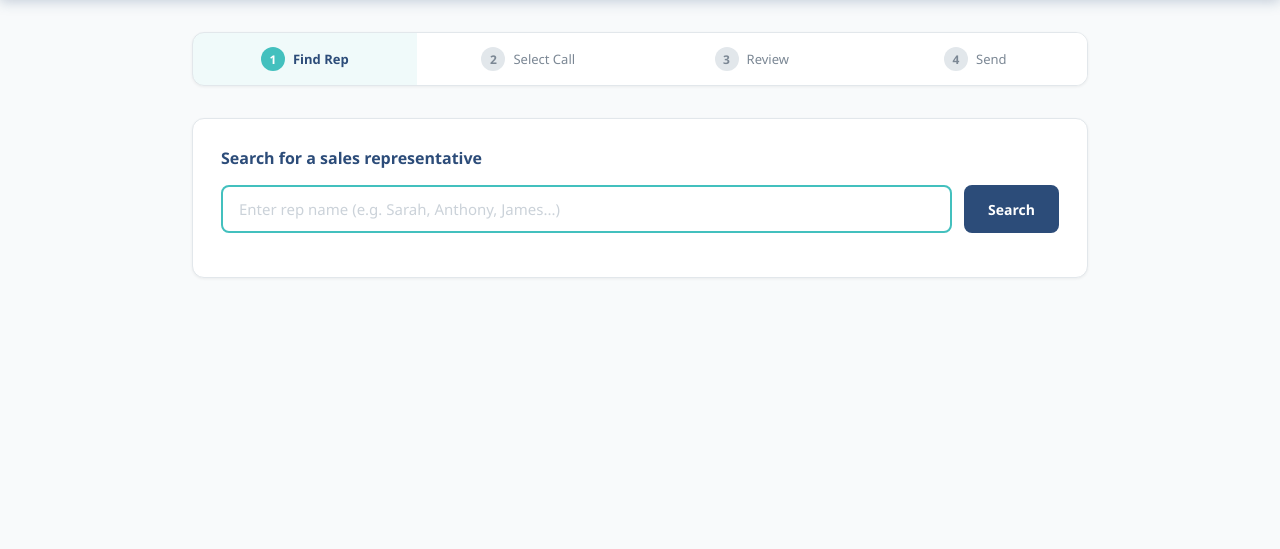
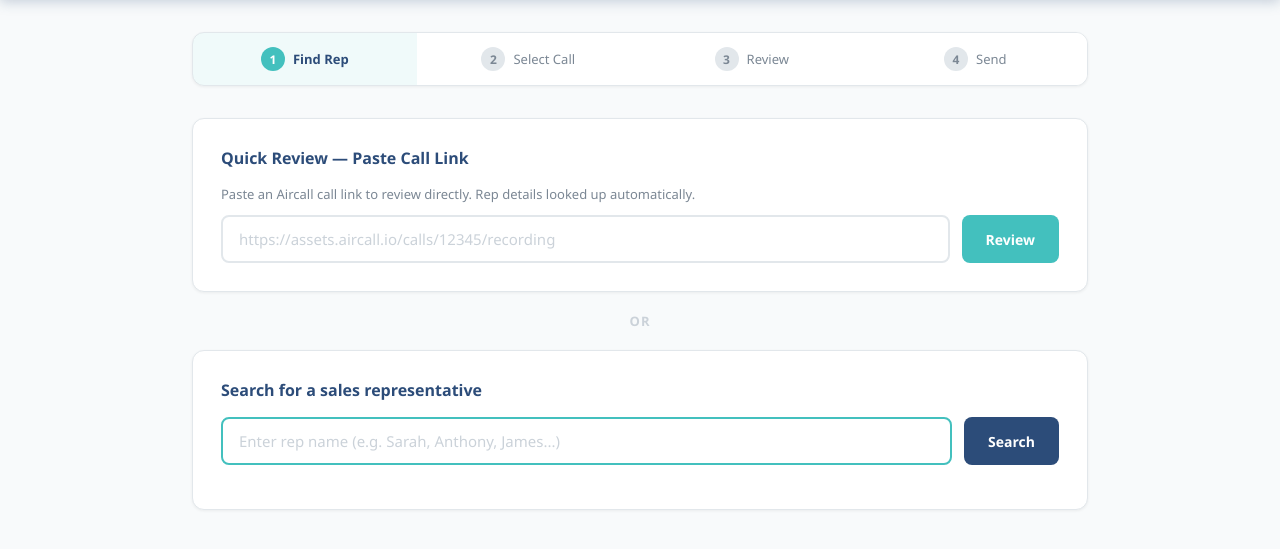
Before and after one commit to Master-Anesu/call-quality-portal, a Flask app: page / in a window 1280 px wide. Shown: the part 67-616 px from the top of the page. Run offline with Flask 3, Linux system fonts and the light colour scheme.

Commit message:
Add Quick Review: paste Aircall link to review directly
Co-Authored-By: Claude Opus 4.6 <noreply@anthropic.com>

```diff
--- a/app.py
+++ b/app.py
@@ -525,6 +525,88 @@ def review_status(job_id):
     return jsonify(job)
 
 
+
+@app.route('/api/start-review-from-link', methods=['POST'])
+def start_review_from_link():
+    """Start a review from a pasted Aircall call link. Looks up call details and rep info."""
+    data = request.json
+    call_id = data.get('call_id', '').strip()
+    if not call_id:
+        return jsonify({'error': 'No call ID provided.'}), 400
+
+    call_result = call_mcp_tool('get_aircall_call_details', {'call_id': call_id})
+    if isinstance(call_result, dict) and call_result.get('error'):
+        return jsonify({'error': f"Could not fetch call: {call_result['error']}"}), 400
+
+    call_data = call_result.get('result', call_result)
+    call_obj = call_data.get('call', call_data) if isinstance(call_data, dict) else {}
+    user_info = call_obj.get('user', {}) if isinstance(call_obj, dict) else {}
+    rep_name = user_info.get('name', '').replace(' - SR', '').replace(' - CSR', '').strip()
+    rep_email = user_info.get('email', '')
+
+    call_direction = call_obj.get('direction', '')
+    raw_dur = call_obj.get('duration', 0)
+    call_duration = round(int(raw_dur) / 60) if raw_dur else 0
+    created_at = call_obj.get('started_at', '') or call_obj.get('created_at', '')
+    call_date = ''
+    if created_at:
+        try:
+            from dateutil import parser as dp
+            call_date = dp.parse(created_at).strftime('%d %b %Y, %I:%M %p')
+        except Exception:
+            call_date = str(created_at)[:19]
+
+    client_phone = call_obj.get('phone_number', '') or ''
+    contact = call_obj.get('contact', {}) or {}
+    client_name = (
+        contact.get('display_name', '') or contact.get('full_name', '')
+        or (f"{contact.get('first_name', '')} {contact.get('last_name', '')}".strip() if contact.get('first_name') else '')
+        or call_obj.get('company_name', '') or 'Unknown'
+    )
+
+    rep_role = ''
+    est_id = ''
+    if rep_name:
+        emp_result = call_mcp_tool('search_employees', {'query': rep_name})
+        if isinstance(emp_result, dict) and not emp_result.get('error'):
+            employees = []
+            inner = emp_result.get('result', emp_result)
+            if isinstance(inner, dict):
+                employees = inner.get('employees', inner.get('results', []))
+            elif isinstance(inner, list):
+                employees = inner
+            for emp in (employees if isinstance(employees, list) else []):
+                emp_email = emp.get('email', '') or emp.get('work_email', '')
+                if emp_email and rep_email and emp_email.lower() == rep_email.lower():
+                    title_raw = emp.get('title', '')
+                    est_match = re.match(r'(EST-\d+)\s*(.*)', title_raw)
+                    est_id = emp.get('employee_id', '') or emp.get('est_id', '') or (est_match.group(1) if est_match else '')
+                    rep_role = emp.get('role', '') or emp.get('job_title', '') or (est_match.group(2) if est_match else title_raw)
+                    fn = emp.get('full_name', '') or emp.get('name', '')
+                    if fn:
+                        rep_name = fn
+                    break
+
+    job_id = str(uuid.uuid4())[:8]
+    jobs[job_id] = {'status': 'running', 'message': 'Fetching call transcript...', 'result': None, 'error': None}
+
+    pipeline_data = {
+        'call_id': call_id, 'rep_name': rep_name, 'rep_email': rep_email,
+        'rep_role': rep_role, 'est_id': est_id, 'call_date': call_date,
+        'call_direction': call_direction, 'call_duration': call_duration,
+        'client_name': client_name, 'client_phone': client_phone,
+    }
+    thread = threading.Thread(target=run_review_pipeline, args=(job_id, pipeline_data), daemon=True)
+    thread.start()
+
+    return jsonify({
+        'job_id': job_id, 'rep_name': rep_name, 'rep_email': rep_email,
+        'rep_role': rep_role, 'est_id': est_id, 'call_date': call_date,
+        'call_direction': call_direction, 'call_duration': call_duration,
+        'client_name': client_name, 'client_phone': client_phone,
+    })
+
+
 def run_review_pipeline(job_id: str, data: dict):
     """Background worker: fetch transcript, score with LLM, generate doc."""
     try:
--- a/templates/index.html
+++ b/templates/index.html
@@ -550,6 +550,16 @@
     <!-- Panel 1: Search -->
     <div class="panel active" id="panel-1">
         <div class="card">
+            <div class="card-title">Quick Review &mdash; Paste Call Link</div>
+            <p class="text-muted" style="margin-bottom: 12px;">Paste an Aircall call link to review directly. Rep details looked up automatically.</p>
+            <div class="search-group">
+                <input type="text" class="search-input" id="call-link-input" placeholder="https://assets.aircall.io/calls/12345/recording" autocomplete="off">
+                <button class="btn btn-teal" id="quick-review-btn" onclick="quickReviewFromLink()">Review</button>
+            </div>
+            <div id="quick-review-error" class="text-muted" style="color: var(--red); margin-top: 8px; display: none;"></div>
+        </div>
+        <div style="text-align: center; color: var(--gray-300); font-size: 13px; font-weight: 600; letter-spacing: 1px; margin-bottom: 20px;">OR</div>
+        <div class="card">
             <div class="card-title">Search for a sales representative</div>
             <div class="search-group">
                 <input type="text" class="search-input" id="search-input"
@@ -698,9 +708,76 @@
     }
 
     // ---- Search ----
-    document.getElementById('search-input').addEventListener('keydown', e => {
-        if (e.key === 'Enter') searchEmployee();
-    });
+    document.getElementById('call-link-input').addEventListener('keydown', e => { if (e.key === 'Enter') quickReviewFromLink(); });
+    document.getElementById('search-input').addEventListener('keydown', e => { if (e.key === 'Enter') searchEmployee(); });
+
+    async function quickReviewFromLink() {
+        const input = document.getElementById('call-link-input').value.trim();
+        const errorDiv = document.getElementById('quick-review-error');
+        errorDiv.style.display = 'none';
+        if (!input) return;
+        let callId = null;
+        const match = input.match(/calls\/(\d+)/);
+        if (match) callId = match[1];
+        else if (/^\d+$/.test(input)) callId = input;
+        if (!callId) { errorDiv.textContent = 'Could not extract call ID from that link.'; errorDiv.style.display = 'block'; return; }
+        const btn = document.getElementById('quick-review-btn');
+        btn.disabled = true; btn.textContent = 'Looking up call...';
+        try {
+            const res = await fetch('/api/start-review-from-link', { method: 'POST', headers: { 'Content-Type': 'application/json' }, body: JSON.stringify({ call_id: callId }) });
+            const data = await res.json();
+            if (!res.ok || data.error) { errorDiv.textContent = data.error || 'Failed to start review'; errorDiv.style.display = 'block'; return; }
+            state.employee = { name: data.rep_name || '', email: data.rep_email || '', role: data.rep_role || '', est_id: data.est_id || '' };
+            state.selectedCall = { id: callId, direction: data.call_direction || '', duration: data.call_duration || '', date: data.call_date || '', phone: data.client_phone || '', contact_name: data.client_name || '' };
+            goToStep(3);
+            pollForQuickReview(data.job_id);
+        } catch (err) { errorDiv.textContent = 'Request failed: ' + err.message; errorDiv.style.display = 'block';
+        } finally { btn.disabled = false; btn.textContent = 'Review'; }
+    }
+
+    function pollForQuickReview(jobId) {
+        const statusBar = document.getElementById('status-bar');
+        const statusText = document.getElementById('status-text');
+        const statusSpinner = document.getElementById('status-spinner');
+        const statusMsg = document.getElementById('status-message');
+        const reviewResult = document.getElementById('review-result');
+        const progressTrack = document.getElementById('progress-track');
+        const progressFill = document.getElementById('progress-fill');
+        statusBar.classList.add('visible'); statusMsg.classList.remove('error');
+        statusSpinner.style.display = 'block'; reviewResult.classList.remove('visible');
+        progressTrack.classList.add('visible'); progressFill.style.width = '10%';
+        statusText.textContent = 'Fetching transcript...';
+        let elapsed = 0;
+        if (pollTimer) clearInterval(pollTimer);
+        pollTimer = setInterval(async () => {
+            elapsed += 2;
+            try {
+                const r = await fetch('/api/review-status/' + jobId);
+                const j = await r.json();
+                if (j.status === 'complete') {
+                    clearInterval(pollTimer); pollTimer = null;
+                    progressFill.style.width = '100%';
+                    statusText.textContent = 'Review complete!';
+                    setTimeout(() => { statusBar.classList.remove('visible'); state.reviewData = j.result; renderReview(state.reviewData); }, 500);
+                    return;
+                }
+                if (j.status === 'error') {
+                    clearInterval(pollTimer); pollTimer = null;
+                    statusMsg.classList.add('error'); statusSpinner.style.display = 'none';
+                    progressTrack.classList.remove('visible');
+                    statusText.textContent = j.message || 'Review failed.';
+                    return;
+                }
+                if (j.message) statusText.textContent = j.message;
+            } catch (e) { console.warn('Poll error', e); }
+            progressFill.style.width = Math.min(10 + elapsed * 2, 95) + '%';
+            if (elapsed > 300) {
+                clearInterval(pollTimer); pollTimer = null;
+                statusMsg.classList.add('error'); statusSpinner.style.display = 'none';
+                statusText.textContent = 'Review timed out. Please try again.';
+            }
+        }, 2000);
+    }
 
     async function searchEmployee() {
         const name = document.getElementById('search-input').value.trim();
```
